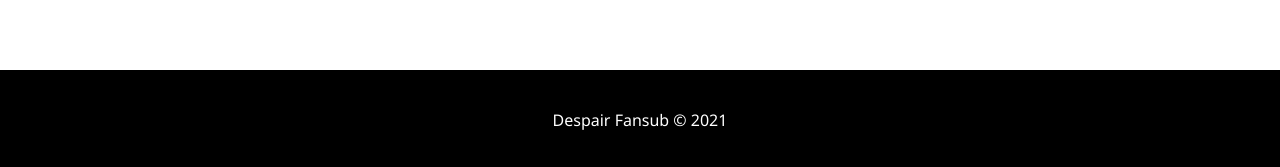
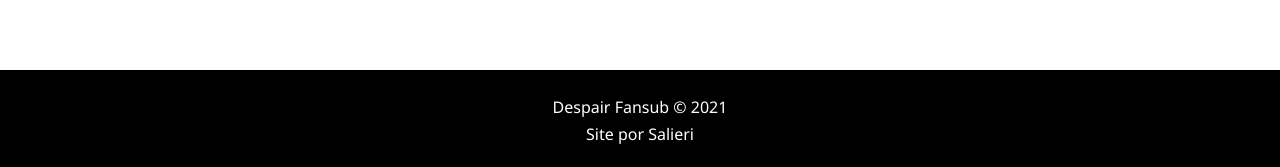
Before and after one commit to SalieriNeighbour/despair-fansub, a React (Create React App) app in the folder client/: page / in a window 1280 px wide. Shown: the part 630-797 px from the top of the page. Built offline with nearby package versions, Linux system fonts and the light colour scheme; no server answers.

Commit message:
Configured domain change

```diff
--- a/client/public/index.html
+++ b/client/public/index.html
@@ -4,11 +4,9 @@
     <meta charset="utf-8" />
     <link rel="icon" href="%PUBLIC_URL%/favicon.ico" />
     <meta name="viewport" content="width=device-width, initial-scale=1" />
-    <meta name="theme-color" content="#000000" />
-    <meta content="Despair Fansub" property="og:title" />
-    <meta content="Site oficial da Despair Fansub." property="og:description" />
-    <meta content="https://despair-fansub.herokuapp.com/" property="og:url" />
-    <meta content="#d41535" data-react-helmet="true" name="theme-color" />
+    <meta property="og:description" content="Site oficial da Despair Fansub." />
+    <meta property="og:title" content="Despair Fansub" />
+    <meta content="#d41535" name="theme-color" />
     <link rel="apple-touch-icon" href="%PUBLIC_URL%/logo192.png" />
     <link rel="manifest" href="%PUBLIC_URL%/manifest.json" />
     <script src="https://kit.fontawesome.com/b3a7080091.js" crossorigin="anonymous"></script>
--- a/client/src/App.css
+++ b/client/src/App.css
@@ -196,10 +196,16 @@ a {
   width: 100%;
   height: 100px;
   display: flex;
+  flex-direction: column;
   background-color: var(--palette-black1);
   color: var(--palette-white1);
   align-items: center;
   justify-content: center;
+  text-align: center;
+}
+
+.footer p:first-child {
+  margin-bottom: 5px;
 }
 
 /* Login */
--- a/client/src/components/layout/Footer.js
+++ b/client/src/components/layout/Footer.js
@@ -4,6 +4,7 @@ const Footer = () => {
     return(
         <footer id="footer" className="footer">
             <p>Despair Fansub © 2021</p>
+            <p>Site por Salieri</p>
         </footer>
     );
 }
--- a/client/src/components/pages/Home.js
+++ b/client/src/components/pages/Home.js
@@ -7,7 +7,6 @@ import PostContext from '../../context/post/postContext';
 import TagsContext from '../../context/tags/tagsContext';
 
 import Spinner from '../img/spinner.gif';
-
 
 const Home = () => {
     const authContext = useContext(AuthContext);
--- a/client/src/components/pages/Post.js
+++ b/client/src/components/pages/Post.js
@@ -8,7 +8,6 @@ import PostContext from '../../context/post/postContext';
 import AuthContext from '../../context/auth/authContext';
 
 import Spinner from '../img/spinner.gif';
-
 
 const Post = props => {
     const { match: {params} } = props;
@@ -78,7 +77,7 @@ const Post = props => {
 
     const disqusShortname = 'despairfansub';
     const disqusConfig = {
-        url: `https://despair-fansub.herokuapp.com/post/${params.post_id}`,
+        url: `https://despairfansub.com/post/${params.post_id}`,
         identifier: params.post_id,
         title: ''
     }
--- a/package.json
+++ b/package.json
@@ -17,7 +17,8 @@
     "dompurify": "^2.3.0",
     "express": "^4.17.1",
     "jsonwebtoken": "^8.5.1",
-    "mongoose": "^5.13.2"
+    "mongoose": "^5.13.2",
+    "ssl-express-www": "^3.0.8"
   },
   "devDependencies": {
     "concurrently": "^6.2.0",
```
Also changed, not shown: client/public/manifest.json, 2 other files (tests, documents, lock files or other folders).
